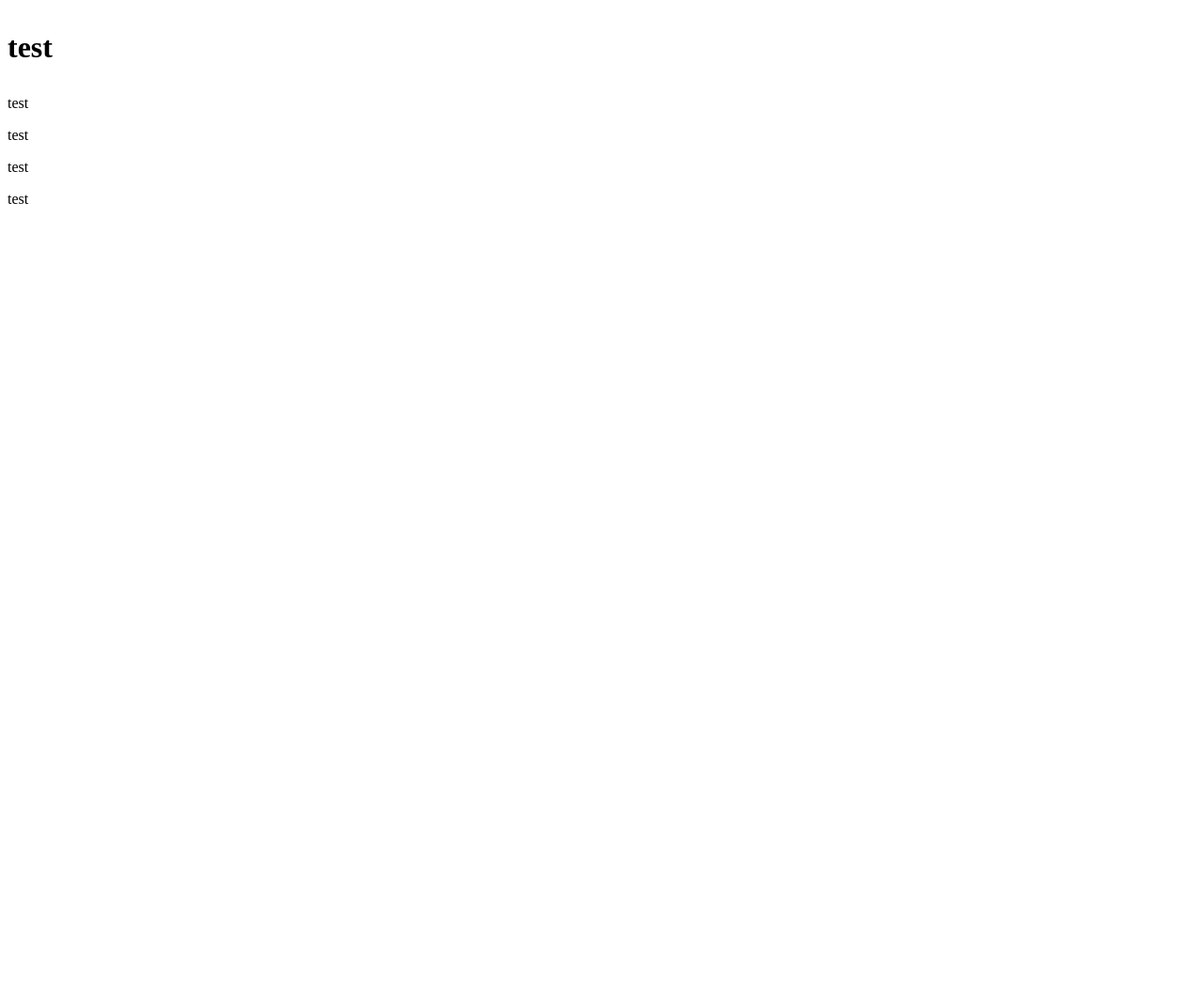
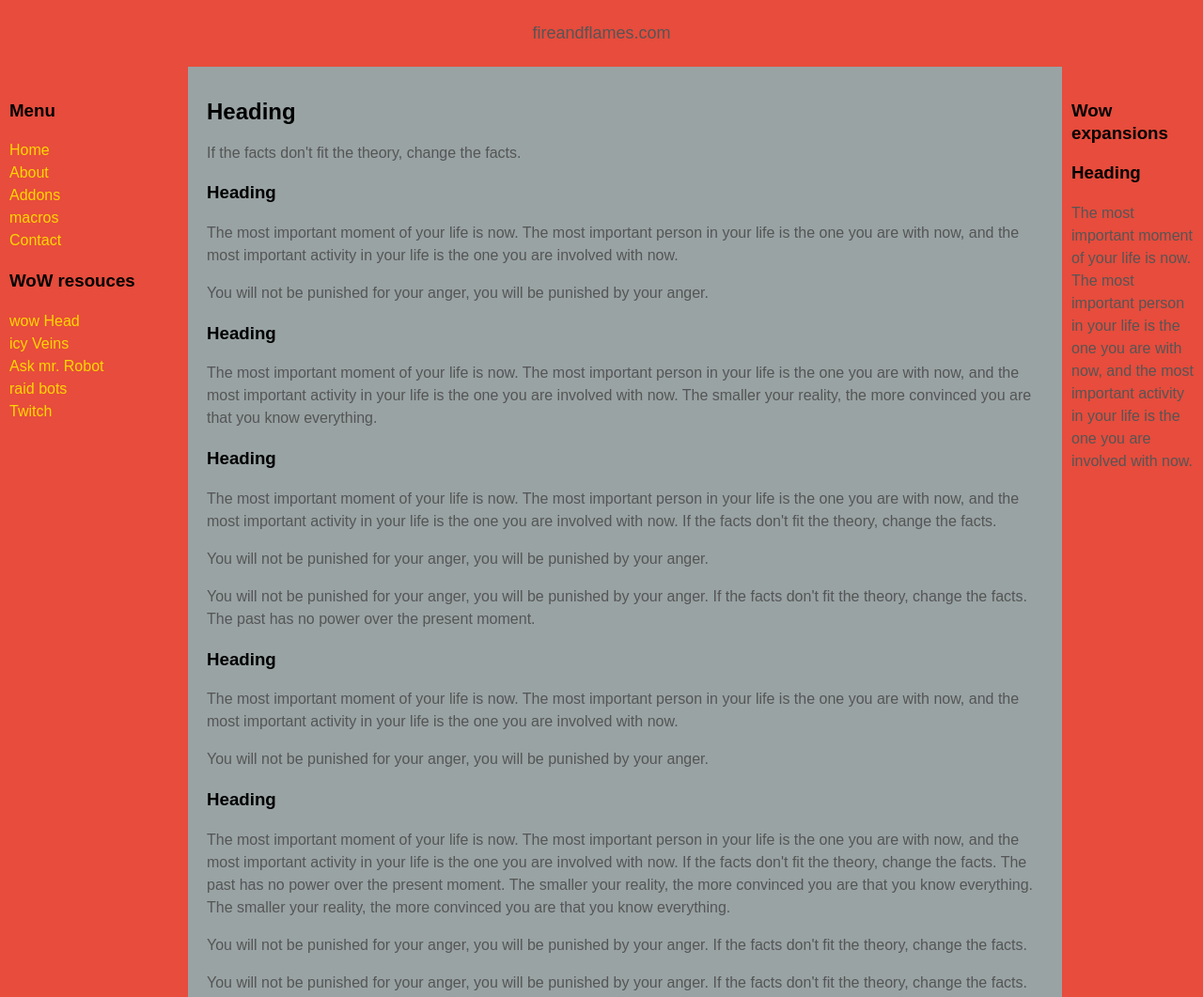
Before and after one commit to wfbutler76/www, a plain HTML site: page index.html in a window 1280 px wide. Shown: the top 1061 px of the page at 94% size. Before the commit the page ends 800 px from the top, so only its background shows below. Drawn offline with Linux system fonts and the light colour scheme.

Commit message:
Update index.html

```diff
--- a/index.html
+++ b/index.html
@@ -1,16 +1,183 @@
 <!DOCTYPE html>
+<!-- fireandflames.com -->
 <html>
 <head>
-<title>William Butler Tech</title>
+	<meta http-equiv="Content-Type" content="text/html; charset=UTF-8">
+	<title>3 Column Layout</title>
+	<style type="text/css">
+
+		/* Layout */
+		body {
+			min-width: 630px;
+		}
+
+		#container {
+			padding-left: 200px;
+			padding-right: 190px;
+		}
+
+		#container .column {
+			position: relative;
+			float: left;
+		}
+
+		#center {
+			padding: 10px 20px;
+			width: 100%;
+		}
+
+		#left {
+			width: 180px;
+			padding: 0 10px;
+			right: 240px;
+			margin-left: -100%;
+		}
+
+		#right {
+			width: 130px;
+			padding: 0 10px;
+			margin-right: -100%;
+		}
+
+		#footer {
+			clear: both;
+		}
+
+		/* IE hack */
+		* html #left {
+			left: 150px;
+		}
+
+		/* Make the columns the same height as each other */
+		#container {
+			overflow: hidden;
+		}
+
+		#container .column {
+			padding-bottom: 1001em;
+			margin-bottom: -1000em;
+		}
+
+		/* Fix for the footer */
+		* html body {
+			overflow: hidden;
+		}
+
+		* html #footer-wrapper {
+			float: left;
+			position: relative;
+			width: 100%;
+			padding-bottom: 10010px;
+			margin-bottom: -10000px;
+			background: #fff;
+		}
+
+		/* Aesthetics */
+		body {
+			margin: 0;
+			padding: 0;
+			font-family:Sans-serif;
+			line-height: 1.5em;
+		}
+
+		p {
+			color: #555;
+		}
+
+		nav ul {
+			list-style-type: none;
+			margin: 0;
+			padding: 0;
+		}
+
+		nav ul a {
+			color: white;
+			text-decoration: none;
+		}
+
+		#header, #footer {
+			font-size: large;
+			padding: 0.3em;
+			background: #E74C3C;
+		}
+
+		#left {
+			background: #E74C3C;
+		}
+
+		#right {
+			background: #E74C3C;
+		}
+
+		#center {
+			background: #99A3A4;
+		}
+
+		#container .column {
+			padding-top: 1em;
+		}
+
+	</style>
+
+	<script type="text/javascript">
+		/* =============================
+		This script generates sample text for the body content.
+		You can remove this script and any reference to it.
+		 ============================= */
+		var bodyText=["The smaller your reality, the more convinced you are that you know everything.", "If the facts don't fit the theory, change the facts.", "The past has no power over the present moment.", "This, too, will pass.", "</p><p>You will not be punished for your anger, you will be punished by your anger.", "Peace comes from within. Do not seek it without.", "<h3>Heading</h3><p>The most important moment of your life is now. The most important person in your life is the one you are with now, and the most important activity in your life is the one you are involved with now."]
+		function generateText(sentenceCount){
+			for (var i=0; i<sentenceCount; i++)
+			document.write(bodyText[Math.floor(Math.random()*7)]+" ")
+		}
+	</script>
 </head>
+
 <body>
 
-<h1><p>test</p></h1>
-<p>test</p>
-<div class="row">
-  <div class="column"> <p>test</p> </div>
-  <div class="column"> <p>test</p> </div>
-  <div class="column"> <p>test</p> </div>
-</div>
+	<header id="header"><center><p>fireandflames.com</p></center></header>
+
+	<div id="container">
+
+		<main id="center" class="column">
+			<article>
+
+				<h1>Heading</h1>
+				<p><script>generateText(50)</script></p>
+
+			</article>
+		</main>
+
+		<nav id="left" class="column">
+			<h3>Menu</h3>
+			<ul>
+				<li><a href="/index.html" style="color:gold">Home </a></li>
+				<li><a href="/about.html" style="color:gold">About</a></li>
+				<li><a href="/addons.html" style="color:gold">Addons</a></li>
+				<li><a href="/macros.html" style="color:gold">macros</a></li>
+				<li><a href="/contact.html" style="color:gold">Contact</a></li>
+			</ul>
+			<h3>WoW resouces</h3>
+			<ul>
+				<li><a href="https://www.wowhead.com/" target="_blank" style="color:gold">wow Head</a></li>
+				<li><a href="https://www.icy-veins.com/" target="_blank" style="color:gold">icy Veins</a></li>
+				<li><a href="https://www.askmrrobot.com/" target="_blank" style="color:gold">Ask mr. Robot</a></li>
+				<li><a href="https://www.raidbots.com/" target="_blank" style="color:gold">raid bots</a></li>
+				<li><a href="https://www.twitch.com/" target="_blank" style="color:gold">Twitch</a></li>
+			</ul>
+
+		</nav>
+
+		<div id="right" class="column">
+			<h3>Wow expansions</h3>
+			<p><script>generateText(1)</script></p>
+		</div>
+
+	</div>
+
+	<div id="footer-wrapper">
+		<footer id="footer"><center><p>fireandflames.com</p></center>,</footer>
+	</div>
+
 </body>
+
 </html>
```
